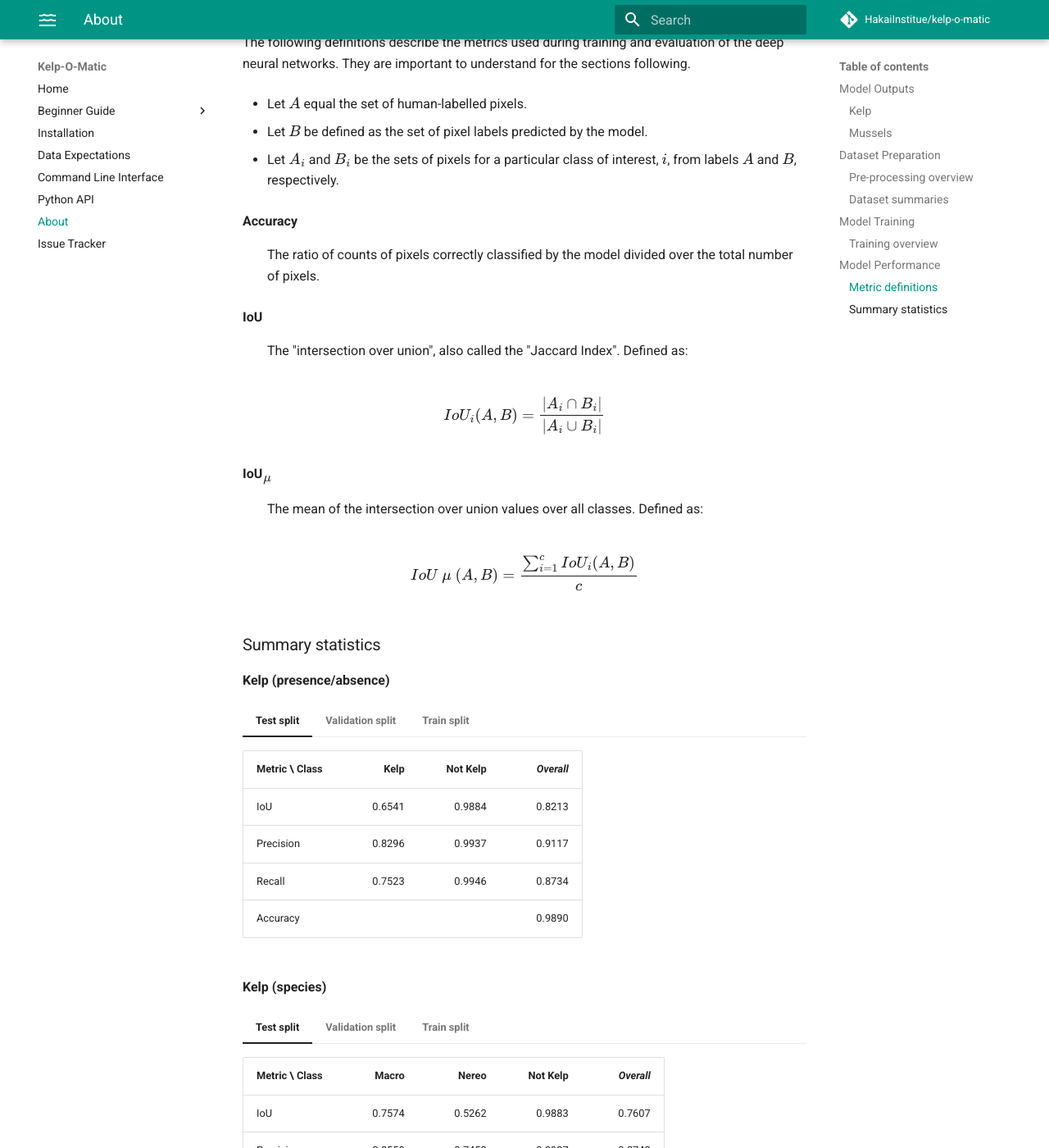
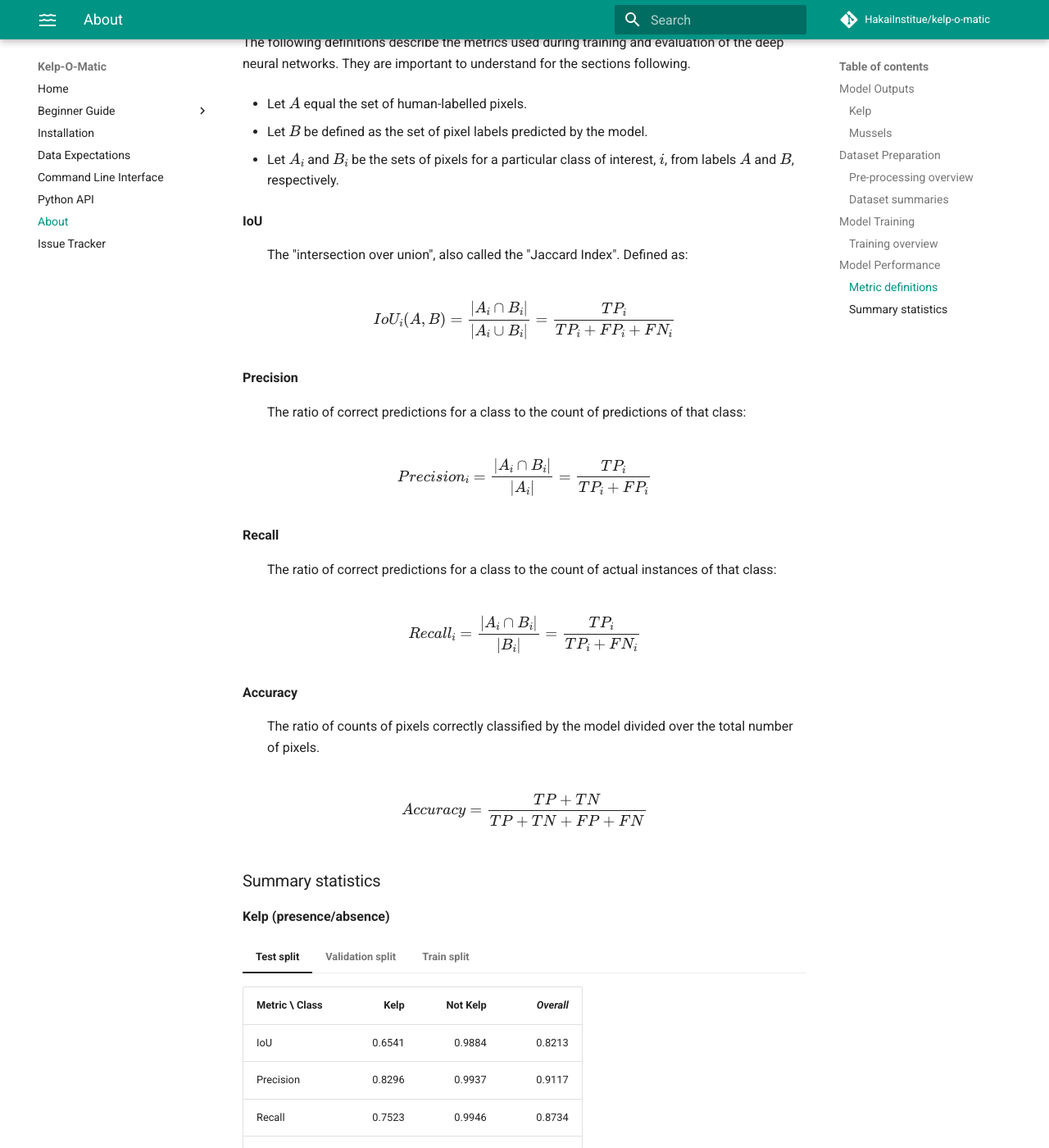
Before and after one commit to HakaiInstitute/kelp-o-matic, an MkDocs documentation site: the page built from docs/about.md, in a window 1280 px wide and 1400 px high, scrolled down 3127 px. Shown: the whole window at 82% size. Built offline with MkDocs 1.6.1 and Material for MkDocs 9.7.7, drawn with Linux system fonts in a browser that asks for light colours; comment, search, counter and statistics services are not loaded.

Commit message:
Add more metric definitions

```diff
--- a/docs/about.md
+++ b/docs/about.md
@@ -167,25 +167,37 @@ neural networks. They are important to understand for the sections following.
 - Let $A_i$ and $B_i$ be the sets of pixels for a particular class of interest, $i$, from labels $A$
   and $B$, respectively.
 
+**IoU**
+
+:   The "intersection over union", also called the "Jaccard Index". Defined as:
+
+$$
+IoU_i (A,B) = \frac{|A_i \cap B_i|}{|A_i \cup B_i|} = \frac{TP_i}{TP_i + FP_i + FN_i}
+$$
+
+**Precision**
+
+:   The ratio of correct predictions for a class to the count of predictions of that class:
+
+$$
+Precision_i = \frac{|A_i \cap B_i|}{|A_i|} = \frac{TP_i}{TP_i + FP_i}
+$$
+
+**Recall**
+
+:   The ratio of correct predictions for a class to the count of actual instances of that class:
+
+$$
+Recall_i = \frac{|A_i \cap B_i|}{|B_i|} = \frac{TP_i}{TP_i + FN_i}
+$$
+
 **Accuracy**
 
 :   The ratio of counts of pixels correctly classified by the model divided over the total number of
 pixels.
 
-**IoU**
-
-:   The "intersection over union", also called the "Jaccard Index". Defined as:
-
 $$
-IoU_i (A,B) = \frac{|A_i \cap B_i|}{|A_i \cup B_i|}
-$$
-
-**IoU~$\mu$~**
-
-:   The mean of the intersection over union values over all classes. Defined as:
-
-$$
-IoU~\mu~ (A,B) = \frac{\sum_{i=1}^{c} IoU_{i}(A,B)}{c}
+Accuracy = \frac{TP + TN}{TP + TN + FP + FN}
 $$
 
 ### Summary statistics
```
